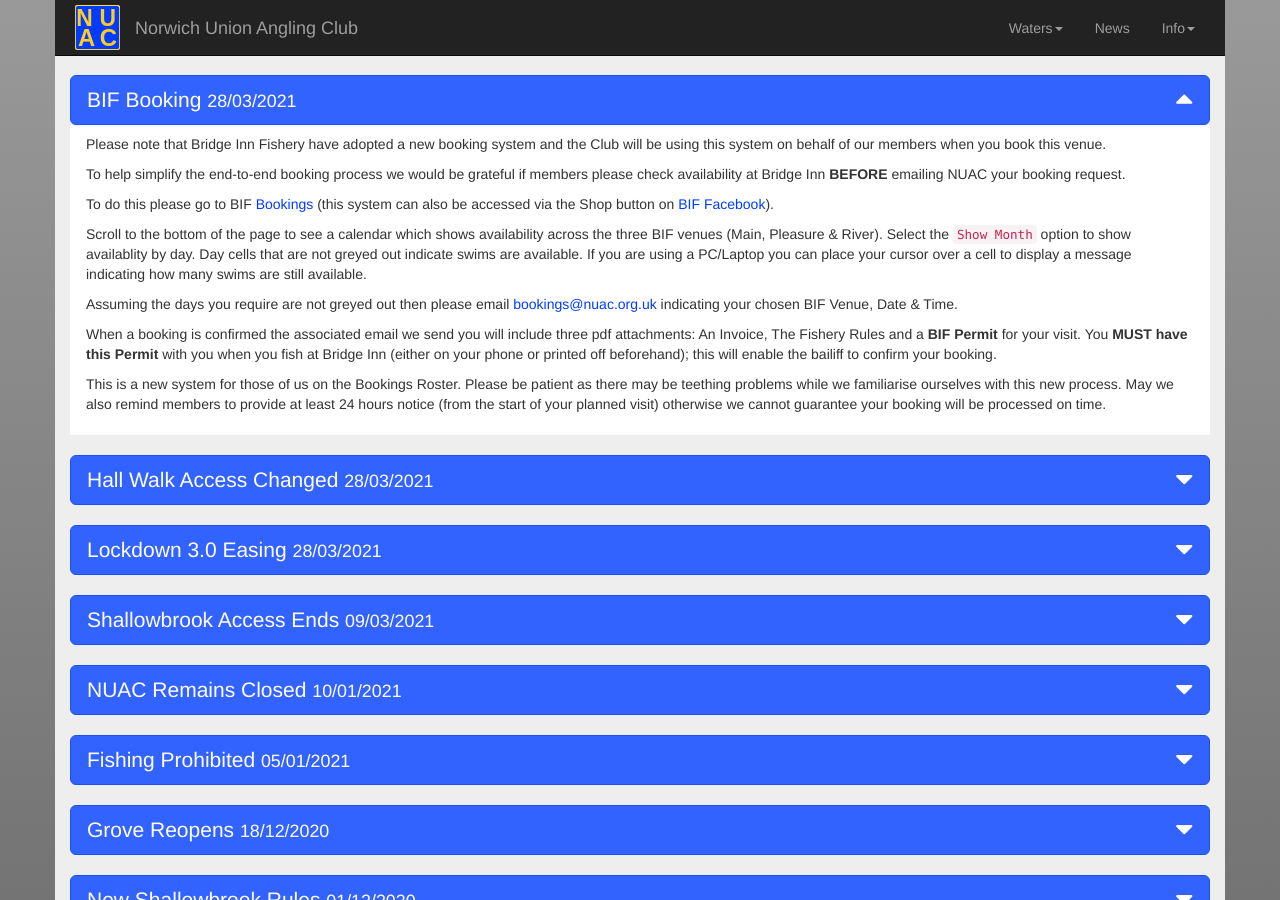
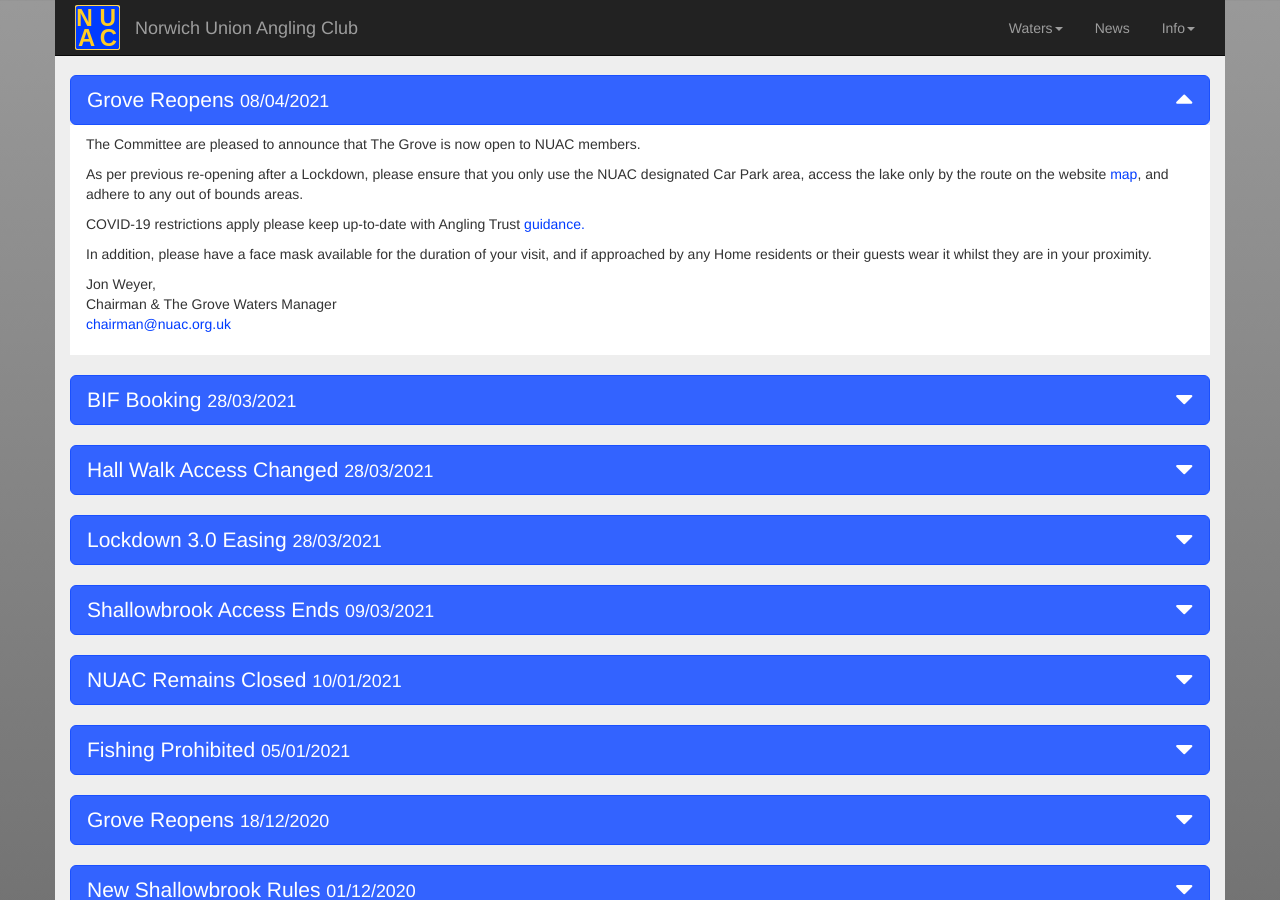
Before and after one commit to nuac-admin/nuac-release-four, a Jekyll site: the page built from news/news.html, in a window 1280 px wide and 900 px high. Built offline with Jekyll 4.4.1, drawn with Linux system fonts in a browser that asks for light colours; nearby versions of some CDN libraries.

Commit message:
grove reopens, update news, water msg & home

```diff
--- a/index.html
+++ b/index.html
@@ -15,10 +15,8 @@
   <div class="row">
     <div class="col-xs-12">
       <div class="alert alert-danger" role="alert">
-        <span><strong>28/03/2021 Hall Walk & BIF available from 29th March</strong>, please see the relevant <a href="{{ base }}/news/news.html#NI106" class="alert-link">news item</a> for more information.</span>
-        <br><span><strong>28/03/2021 No night fishing at Hall Walk and Pike Fishing only on Tom's</strong>, please see the relevant <a href="{{ base }}/news/news.html#NI107" class="alert-link">news item</a> for more information.
-        </span>
-        <br><span><strong>28/03/2021 New booking instructions for Bridge Inn Fishery</strong>, please see the relevant <a href="{{ base }}/news/news.html" class="alert-link">news item</a> for more information.
+        <span><strong>08/04/2021 The Grove Re-opens</strong>, please see the relevant <a href="{{ base }}/news/news.html" class="alert-link">news item</a> for more information.</span>
+        <br><span><strong>28/03/2021 New booking instructions for Bridge Inn Fishery</strong>, please see the relevant <a href="{{ base }}/news/news.html#NI108" class="alert-link">news item</a> for more information.
         </span>
       </div>
     </div>
--- a/news/news.html
+++ b/news/news.html
@@ -11,12 +11,30 @@
   <div class="row top-spacer">
     <div class="col-xs-12 col-md-12">
       <button type="button" class="btn btn-primary btn-lg btn-block btn-block-txt" data-toggle="collapse"
-        data-target="#news-current"><span class="pull-left">BIF Booking <small>28/03/2021</small></span><span
+        data-target="#news-current"><span class="pull-left">Grove Reopens <small>08/04/2021</small></span><span
           class="pull-right"><i class="hidden-xs indicator fas fa-caret-up fa-caret-up-inverse fa-lg"></i><i
             class="visible-xs indicator fas fa-caret-down fa-caret-down-inverse fa-lg"></i></span></button>
 
       <div id="news-current" class="collapse in">
         <div class="NI-format">
+          <p>The Committee are pleased to announce that The Grove is now open to NUAC members.</p>
+          <p>As per previous re-opening after a Lockdown, please ensure that you only use the NUAC designated Car Park area, access the lake only by the route on the website <a href="../waters/grove.html#water-map">map</a>, and adhere to any out of bounds areas.</p>
+          <p>COVID-19 restrictions apply please keep up-to-date with Angling Trust <a href="{{ site.data.site.at-c19-url }}">guidance.</a></p>
+          <p>In addition, please have a face mask available for the duration of your visit, and if approached by any Home residents or their guests wear it whilst they are in your proximity.</p>
+          <p>Jon Weyer, <br>Chairman & The Grove Waters Manager<br><a href="mailto:chairman@nuac.org.uk">chairman@nuac.org.uk</a></p>
+        </div>
+      </div> <!-- END OF collapse  -->
+    </div> <!-- END OF col  -->
+  </div> <!-- END OF row  -->
+
+<div class="row">
+  <div class="col-xs-12 col-md-12">
+    <button type="button" class="btn btn-primary btn-lg btn-block btn-block-txt" data-toggle="collapse"
+      data-target="#NI108"><span class="pull-left">BIF Booking <small>28/03/2021</small></span><span
+        class="pull-right"><i class="indicator fas fa-caret-down fa-caret-down-inverse fa-lg"></i></span></button>
+
+    <div id="NI108" class="collapse">
+      <div class="NI-format">
           <p>Please note that Bridge Inn Fishery have adopted a new booking system and the Club will be using this system on behalf of our members when you book this venue.</p>
           <p>To help simplify the end-to-end booking process we would be grateful if members please check availability at Bridge Inn <strong>BEFORE</strong> emailing NUAC your booking request.</p>
           <p>To do this please go to BIF <a href="https://www.ibookfishing.com/booking/bridge-inn-fisheries" target="_blank">Bookings</a> (this system can also be accessed via the Shop button on <a href="https://en-gb.facebook.com/The-Bridge-Inn-Fishery-164399460336159/">BIF Facebook</a>).</p>
```
Also changed, not shown: _data/water-msg.yml (+8 -8 lines).
